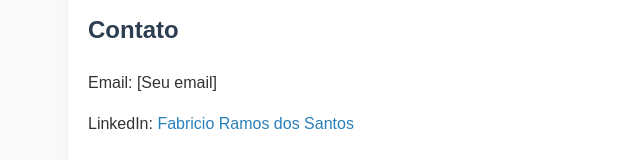
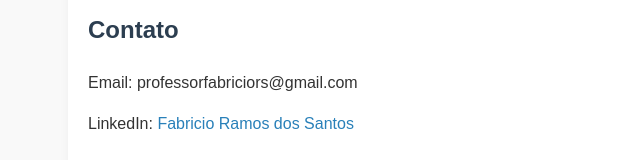
Before and after one commit to framos400/potif-lio, a plain HTML site: page index.html in a window 1280 px wide. Shown: the part 1408-1568 px from the top of the page, without its empty margins (172-812 px from the left). Drawn offline with Linux system fonts and the light colour scheme.

Commit message:
index.html

```diff
--- a/index.html
+++ b/index.html
@@ -55,7 +55,7 @@
     </section>
     <section>
         <h2>Contato</h2>
-        <p>Email: [Seu email]</p>
+        <p>Email: professorfabriciors@gmail.com</p>
         <p>LinkedIn: <a href="https://www.linkedin.com/in/fabricio-ramos-dos-santos/" target="_blank">Fabricio Ramos dos Santos</a></p>
     </section>
 </body>
```
